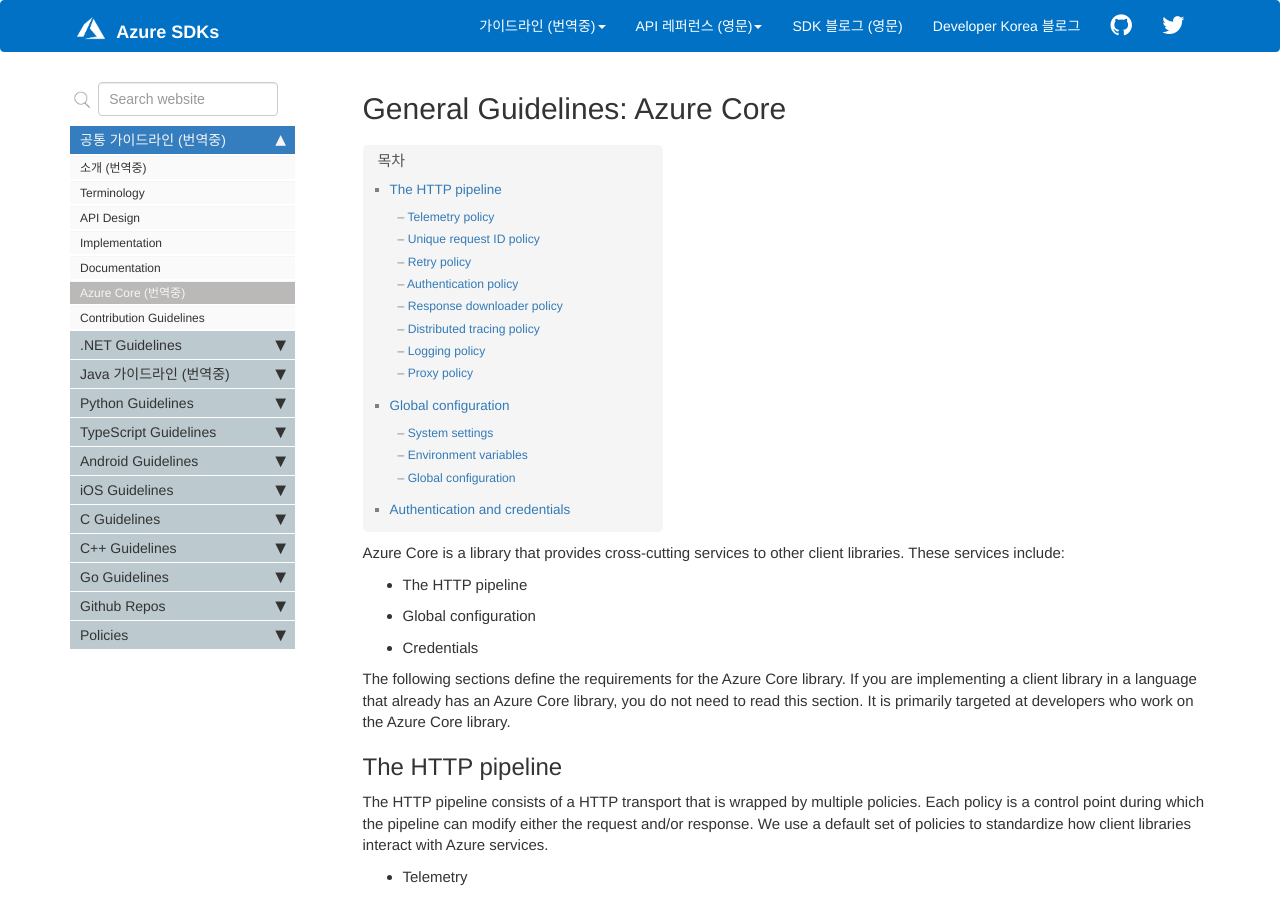
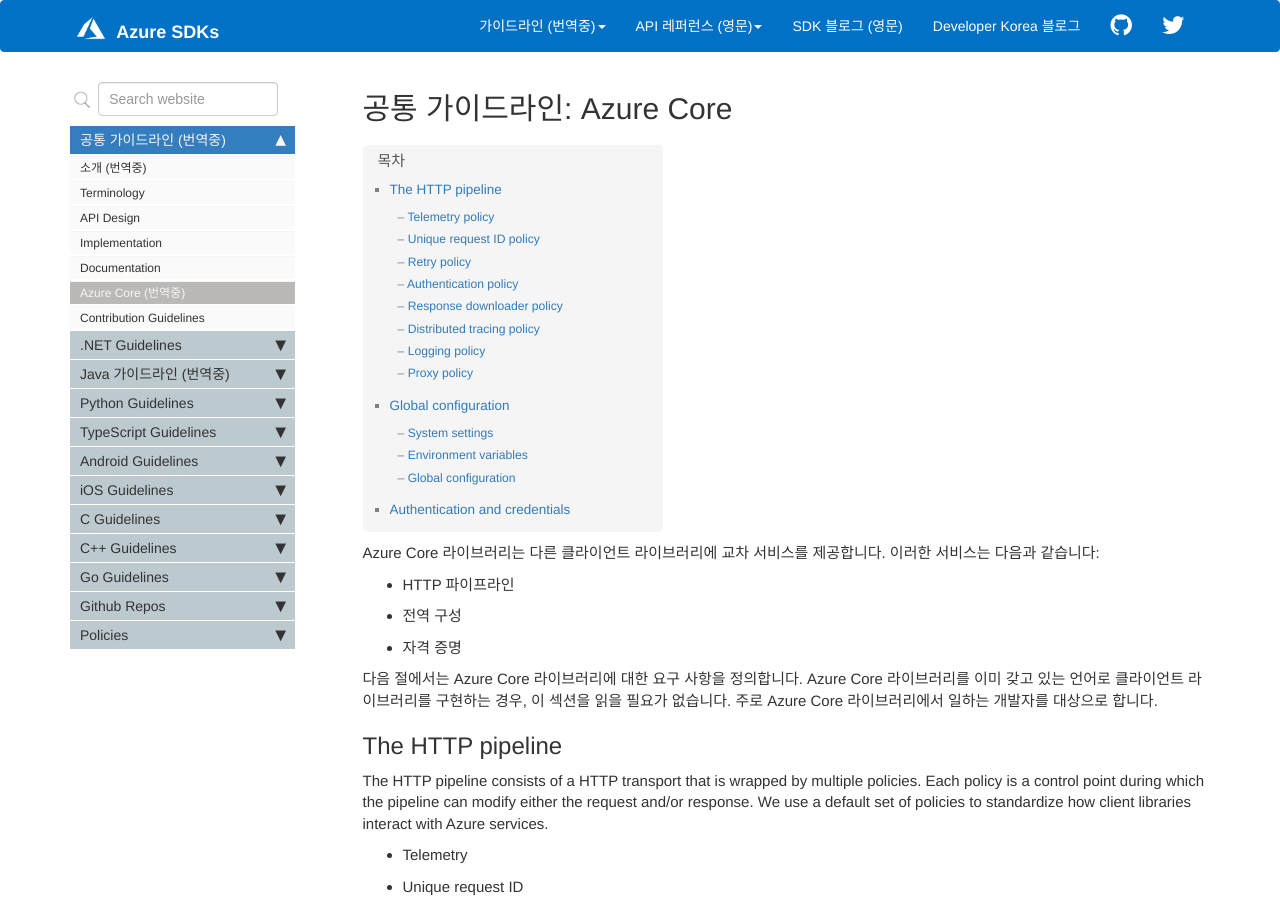
Before and after one commit to Azure/azure-sdk-korean, a Jekyll site: the page built from docs/general/azurecore.md, in a window 1280 px wide and 900 px high. Built offline with Jekyll 4.4.1, drawn with Linux system fonts in a browser that asks for light colours; comment, search, counter and statistics services are not loaded.

Commit message:
Translate intro of General: Azure Core into Korean
Closes #17

```diff
--- a/docs/general/azurecore.md
+++ b/docs/general/azurecore.md
@@ -1,18 +1,18 @@
 ---
-title: "General Guidelines: Azure Core"
+title: "공통 가이드라인: Azure Core"
 keywords: guidelines
 permalink: general_azurecore.html
 folder: general
 sidebar: general_sidebar
 ---
 
-Azure Core is a library that provides cross-cutting services to other client libraries.  These services include:
+Azure Core 라이브러리는 다른 클라이언트 라이브러리에 교차 서비스를 제공합니다. 이러한 서비스는 다음과 같습니다:
 
-* The HTTP pipeline
-* Global configuration
-* Credentials
+* HTTP 파이프라인
+* 전역 구성
+* 자격 증명
 
-The following sections define the requirements for the Azure Core library.  If you are implementing a client library in a language that already has an Azure Core library, you do not need to read this section.  It is primarily targeted at developers who work on the Azure Core library.
+다음 절에서는 Azure Core 라이브러리에 대한 요구 사항을 정의합니다. Azure Core 라이브러리를 이미 갖고 있는 언어로 클라이언트 라이브러리를 구현하는 경우, 이 섹션을 읽을 필요가 없습니다. 주로 Azure Core 라이브러리에서 일하는 개발자를 대상으로 합니다.
 
 ## The HTTP pipeline
 
```
